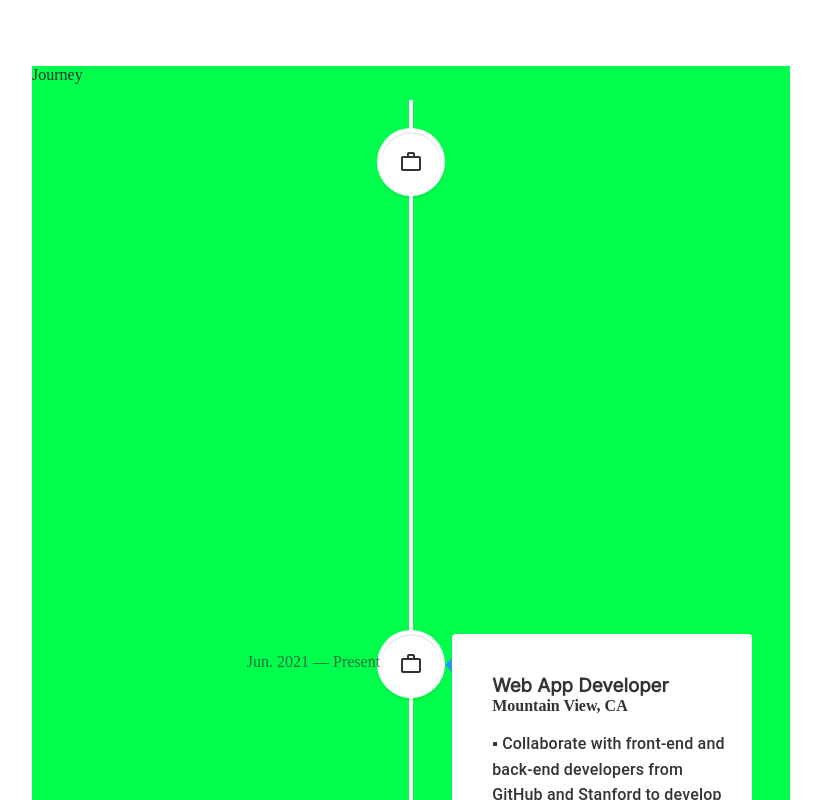
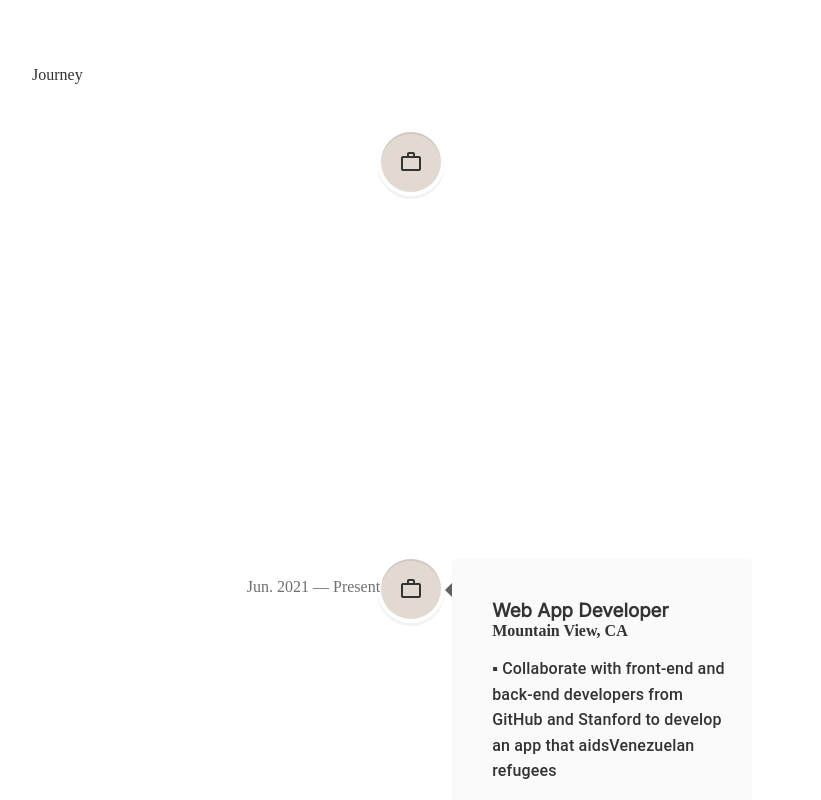
Before and after one commit to sandritaa/milenasatelier, a React (Create React App) app: page / in a window 1280 px wide. Shown: the part 740-1540 px from the top of the page, without its empty margins (276-1097 px from the left). Built offline with nearby package versions, Linux system fonts and the light colour scheme; a web font is replaced by a local one.

Commit message:
edit icon colors

```diff
--- a/src/Journey.js
+++ b/src/Journey.js
@@ -8,16 +8,16 @@ import { educationData } from "./data";
 import Grid from "@mui/material/Grid";
 import Typography from "@mui/material/Typography";
 // import Paper from "@mui/material/Paper";
-import { styled } from "@mui/material/styles";
+// import { styled } from "@mui/material/styles";
 
 // import logo0 from "./careerIcons/logo0.png";
 
-const Img = styled("img")({
-  margin: "auto",
-  display: "block",
-  maxWidth: "100%",
-  maxHeight: "100%",
-});
+// const Img = styled("img")({
+//   margin: "auto",
+//   display: "block",
+//   maxWidth: "100%",
+//   maxHeight: "100%",
+// });
 
 const Journey = () => {
   // let dataInfo = { educationData };
@@ -35,16 +35,17 @@ const Journey = () => {
               <VerticalTimelineElement
                 className="vertical-timeline-element--work"
                 contentStyle={{
-                  background: "rgb(255, 255, 255)",
+                  // background: "rgb(255, 255, 255)",
+                  background: "rgb(250, 250, 250)",
                   color: "#fff",
                 }}
                 contentArrowStyle={{
-                  borderRight: "7px solid  rgb(33, 150, 243)",
+                  borderRight: "7px solid  rgb(97, 97, 97)",
                 }}
                 lineColor={"rgb(33, 150, 243)"}
                 date={Data.Date}
                 iconStyle={{
-                  background: "rgb(255, 255, 255)",
+                  background: "rgb(226, 217, 209)",
                   color: "#fff",
                 }}
                 icon={Data.Icon}
@@ -86,7 +87,7 @@ const Journey = () => {
                       <p>{Data.Description2}</p>
                       <p>{Data.Description3}</p>
                     </Typography>
-                    <Img sx={{ width: 100 }} alt="image1" src={Data.Image} />
+                    {/* <Img sx={{ width: 100 }} alt="image1" src={Data.Image} /> */}
                     {/* <Img sx={{ width: 100 }} alt="complex" src={myLogo} />
                     <Img sx={{ width: 100 }} alt="complex" src={myLogo} /> */}
                   </Grid>
@@ -130,15 +131,15 @@ const Journey = () => {
               <VerticalTimelineElement
                 className="vertical-timeline-element--work"
                 contentStyle={{
-                  background: "rgb(255, 255, 255)",
+                  background: "rgb(250, 250, 250)",
                   color: "#fff",
                 }}
                 contentArrowStyle={{
-                  borderRight: "7px solid  rgb(33, 150, 243)",
+                  borderRight: "7px solid  rgb(97, 97, 97)",
                 }}
                 lineColor={"rgb(33, 150, 243)"}
                 date={edData.Date}
-                iconStyle={{ background: "rgb(255, 255, 255)", color: "#fff" }}
+                iconStyle={{ background: "rgb(238, 224, 191)", color: "#fff" }}
                 icon={edData.Icon}
               >
                 <h2 className="vertical-timeline-element-title">
--- a/src/index.css
+++ b/src/index.css
@@ -48,7 +48,8 @@ h1 {
   width: 60%;
   min-height: max-content;
   margin: 100px;
-  background-color: rgb(0, 255, 76);
+  /* border: rgb(108, 108, 108); */
+  /* background-color: rgb(0, 255, 76); */
   /* text-align: center; */
   /* align-items: center; */
   margin-left: 300px;
```
